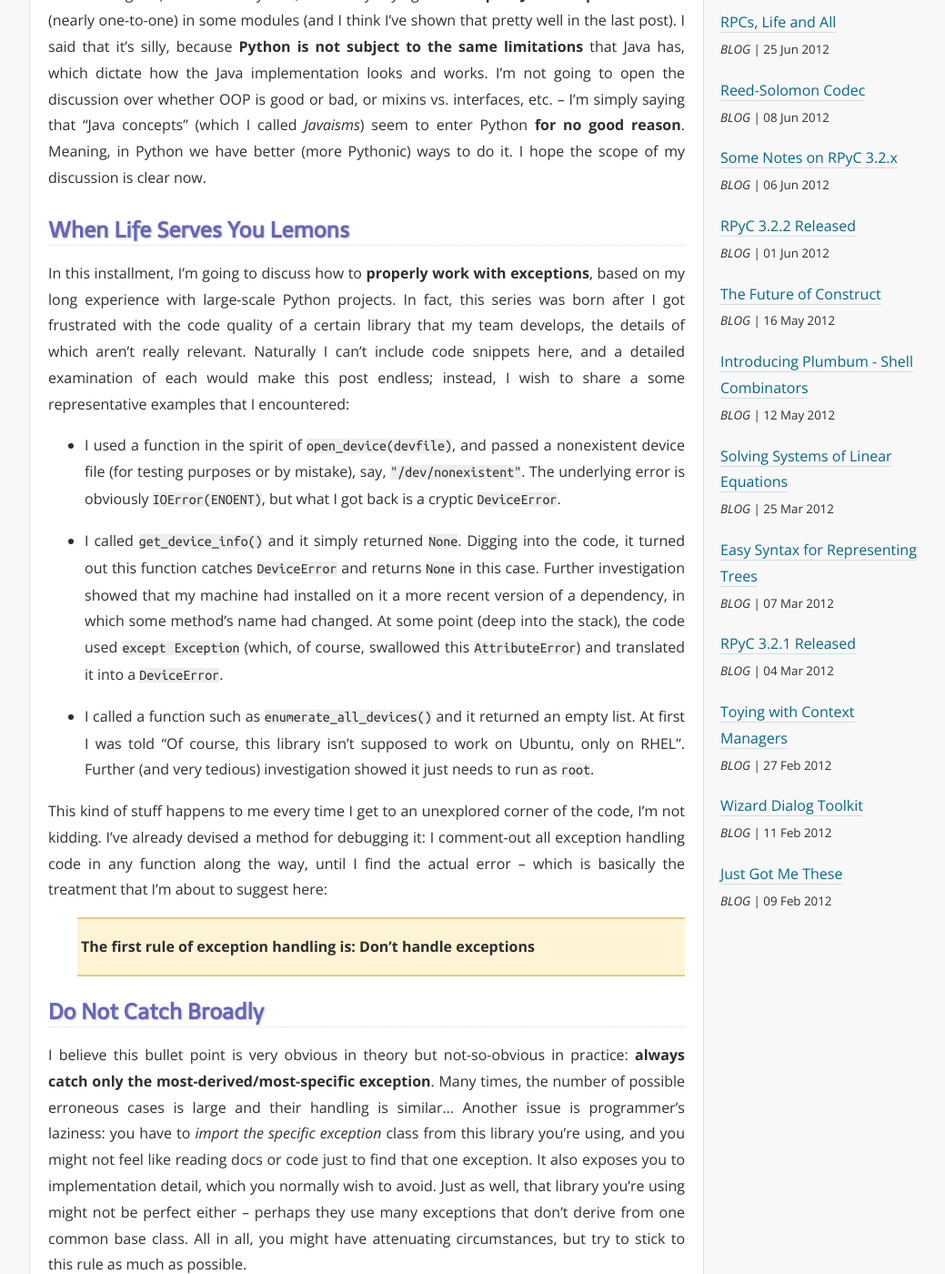
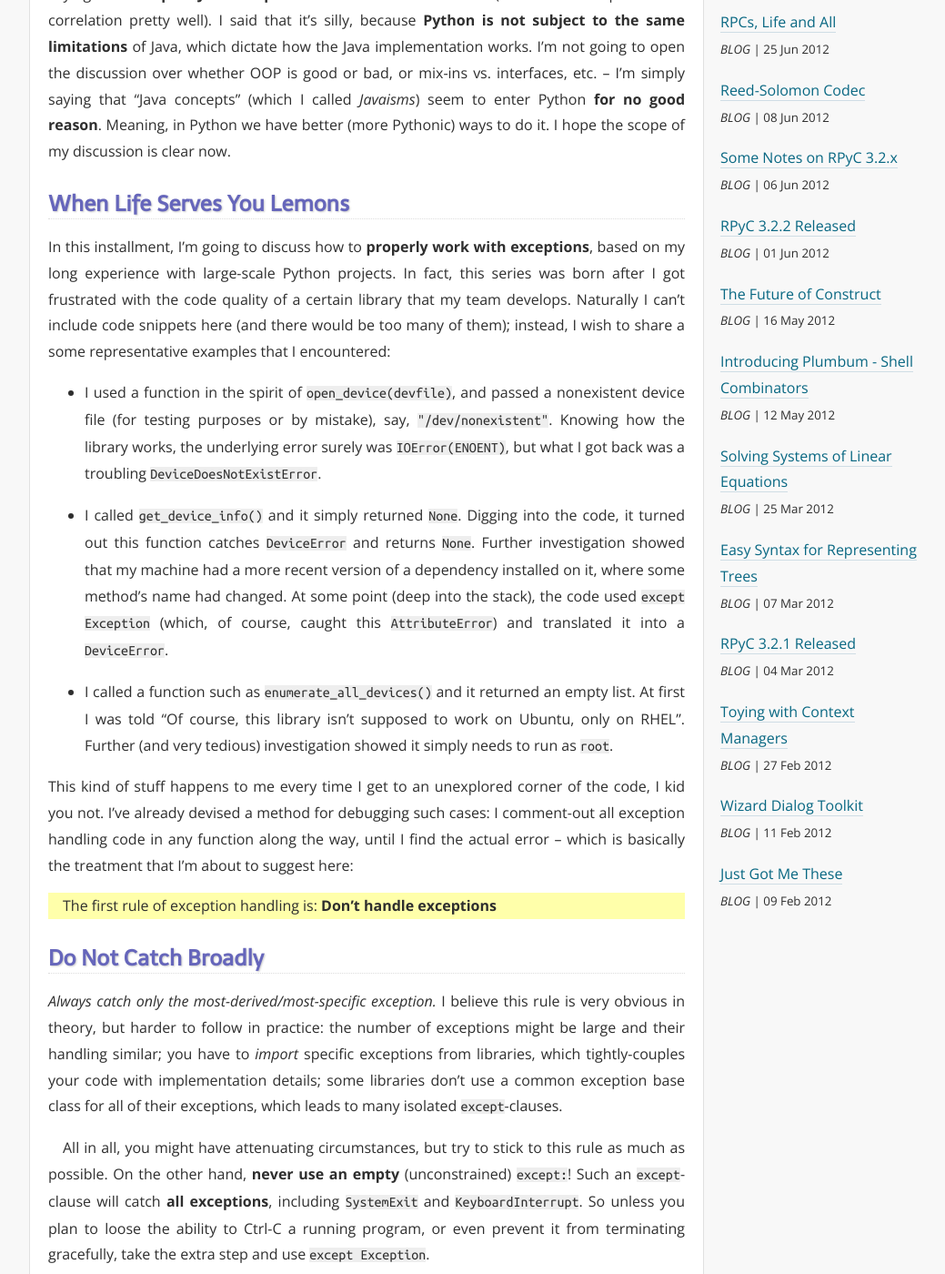
Before and after one commit to tomerfiliba/tomerfiliba.github.io, a Jekyll site: the page built from blog/_posts/2012-07-09-On-Exceptions.md, in a window 1280 px wide and 1400 px high, scrolled down 559 px. Shown: the whole window at 91% size, without its empty margins (108-1147 px from the left). Built offline with Jekyll 4.4.1, drawn with Linux system fonts in a browser that asks for light colours; Markdown is read by kramdown in place of the engine named in the settings; some of the changed text lies outside the part shown.

Commit message:
Exceptions

```diff
--- a/blog/_posts/2012-07-09-On-Exceptions.md
+++ b/blog/_posts/2012-07-09-On-Exceptions.md
@@ -8,72 +8,62 @@ draft: true
 <img src="http://tomerfiliba.com/static/res/2012-07-09-i-fixed2.jpg" class="blog_post_image" title="Nesting Exceptions..." />
 
 Considering the reactions to the [previous post](http://tomerfiliba.com/blog/Javaism) in this
-series, my intent was obviously misunderstood and I take the blame for that. Please allow me to
-clarify that **I was not attacking Java or Python**: Java is popular and has proven to be productive,
-both as a language and as an ecosystem; the stylistic and semantics choices it makes are none of my
-concerns (although I must admit I'm not a big fan). And as for Python, I was only saying that it
-**copied Java's implementation** (nearly one-to-one) in some modules (and I think I've shown that
-pretty well in the last post). I said that it's silly, because **Python is not subject to the same
-limitations** that Java has, which dictate how the Java implementation looks and works. I'm not
-going to open the discussion over whether OOP is good or bad, or mixins vs. interfaces, etc. --
-I'm simply saying that "Java concepts" (which I called *Javaisms*) seem to enter Python **for no
-good reason**. Meaning, in Python we have better (more Pythonic) ways to do it. I hope the scope
-of my discussion is clear now.
+series, my intent was obviously misunderstood. Please allow me to clarify that **I was not
+attacking Java or Python**: Java is popular and has proven to be productive,
+both as a language and as an ecosystem; the stylistic and semantic choices it makes are none of my
+concerns (although I'm not a big fan). And as for Python, I was saying that it **copied Java's
+implementation** in some modules (and I think I've proved the correlation pretty well).
+I said that it's silly, because **Python is not subject to the same limitations** of Java,
+which dictate how the Java implementation works. I'm not going to open the discussion over
+whether OOP is good or bad, or mix-ins vs. interfaces, etc. -- I'm simply saying that "Java
+concepts" (which I called *Javaisms*) seem to enter Python **for no good reason**. Meaning, in
+Python we have better (more Pythonic) ways to do it. I hope the scope of my discussion is clear now.
 
 ## When Life Serves You Lemons ##
 
 In this installment, I'm going to discuss how to **properly work with exceptions**, based on my long
 experience with large-scale Python projects. In fact, this series was born after I got frustrated
-with the code quality of a certain library that my team develops, the details of which aren't really
-relevant. Naturally I can't include code snippets here, and a detailed examination of each would
-make this post endless; instead, I wish to share a some representative examples that I encountered:
+with the code quality of a certain library that my team develops. Naturally I can't include code
+snippets here (and there would be too many of them); instead, I wish to share a some
+representative examples that I encountered:
 
 * I used a function in the spirit of ``open_device(devfile)``, and passed a nonexistent device file
-  (for testing purposes or by mistake), say, ``"/dev/nonexistent"``. The underlying error is
-  obviously ``IOError(ENOENT)``, but what I got back is a cryptic ``DeviceError``.
+  (for testing purposes or by mistake), say, ``"/dev/nonexistent"``. Knowing how the library works,
+  the underlying error surely was ``IOError(ENOENT)``, but what I got back was a troubling
+  ``DeviceDoesNotExistError``.
 
 * I called ``get_device_info()`` and it simply returned ``None``. Digging into the code, it
-  turned out this function catches ``DeviceError`` and returns ``None`` in this case.
-  Further investigation showed that my machine had installed on it a more recent version of a
-  dependency, in which some method's name had changed. At some point (deep into the stack), the
-  code used ``except Exception`` (which, of course, swallowed this ``AttributeError``) and
-  translated it into a ``DeviceError``.
+  turned out this function catches ``DeviceError`` and returns ``None``. Further investigation
+  showed that my machine had a more recent version of a dependency installed on it, where some
+  method's name had changed. At some point (deep into the stack), the code used ``except
+  Exception`` (which, of course, caught this ``AttributeError``) and translated it into a
+  ``DeviceError``.
 
 * I called a function such as ``enumerate_all_devices()`` and it returned an empty list.
   At first I was told "Of course, this library isn't supposed to work on Ubuntu, only on RHEL".
-  Further (and very tedious) investigation showed it just needs to run as ``root``.
+  Further (and very tedious) investigation showed it simply needs to run as ``root``.
 
-This kind of stuff happens to me every time I get to an unexplored corner of the code, I'm not
-kidding. I've already devised a method for debugging it: I comment-out all exception handling code
-in any function along the way, until I find the actual error -- which is basically the treatment
-that I'm about to suggest here:
+This kind of stuff happens to me every time I get to an unexplored corner of the code, I kid you
+not. I've already devised a method for debugging such cases: I comment-out all exception handling
+code in any function along the way, until I find the actual error -- which is basically the
+treatment that I'm about to suggest here:
 
-> **The first rule of exception handling is: Don't handle exceptions**
+<span style="display: block; width=100%; background: #FFA">
+The first rule of exception handling is: **Don't handle exceptions**</span>
 
 ## Do Not Catch Broadly ##
 
-I believe this bullet point is very obvious in theory but not-so-obvious in practice: **always catch
-only the most-derived/most-specific exception**. Many times, the number of possible erroneous
-cases is large and their handling is similar... Another issue is programmer's laziness: you have to
-*import the specific exception* class from this library you're using, and you might not feel like
-reading docs or code just to find that one exception. It also exposes you to implementation detail,
-which you normally wish to avoid. Just as well, that library you're using might not be perfect
-either -- perhaps they use many exceptions that don't derive from one common base class.
-All in all, you might have attenuating circumstances, but try to stick to this rule as much as
-possible.
+*Always catch only the most-derived/most-specific exception.* I believe this rule is very obvious
+in theory, but harder to follow in practice: the number of exceptions might be large and their
+handling similar; you have to *import* specific exceptions from libraries, which tightly-couples
+your code with implementation details; some libraries don't use a common exception base class for
+all of their exceptions, which leads to many isolated ``except``-clauses.
 
-On the other hand, **never use an empty** ``except:``
-
-{% highlight python %}
-try:
-    ...
-except:
-    ...
-{% endhighlight %}
-
-Such an ``except`` clause will catch **all exceptions**, including ``SystemExit`` and
-``KeyboardInterrupt``. So unless you plan to loose the ability to Ctrl-C a running program, or
-even terminate it gracefully, take the extra step and use ``except Exception:``.
+All in all, you might have attenuating circumstances, but try to stick to this rule as much
+as possible. On the other hand, **never use an empty** (unconstrained) ``except:``! Such an
+``except``-clause will catch **all exceptions**, including ``SystemExit`` and ``KeyboardInterrupt``.
+So unless you plan to loose the ability to Ctrl-C a running program, or even prevent it from
+terminating gracefully, take the extra step and use ``except Exception``.
 
 ## Do Not Be Overprotective ##
 
@@ -81,23 +71,24 @@ A tendency I find in many programmers is being overprotective towards their user
 where it seems like paternalism. It's as if they try to "take care of everything that might go
 wrong", so the user "won't have to deal with the real world"... sounds childish, I know.
 
-When I pass a filename to a function, and that function can't open the file for whatever reason,
-there's no need to *mask out* the underlying ``IOError`` in favor of a user-friendlier
-``FileDoesNotExistError`` -- as the saying goes, **"we're all consenting adults here"**. You should
-expect your users (programmers) to have sufficient background. They don't have to be kernel hackers
-just to open a file, but they surely should know what ``ENOENT`` or ``EPERM`` are (or be able to
-look them up). The "raw" ``IOError`` looks like
+When I pass a filename to a function and that function can't open it for whatever reason, there's
+no need to *mask out* the underlying ``IOError`` in favor of a "user-friendlier"
+``FileDoesNotExistError``, or return ``None`` or ``-1``. As the saying goes, **"we're all
+consenting adults here"**. You should expect your users (programmers) to have sufficient
+background: they don't have to be kernel hackers just to open a file, but they surely should
+know what ``ENOENT`` or ``EPERM`` are (or be able to look them up). Besides, the "raw"
+``IOError`` looks like
 
     Traceback (most recent call last):
       File "<stdin>", line 1, in <module>
     IOError: [Errno 2] No such file or directory: '/dev/nonexistent'
 
-and anyone with common sense would be able to cope with it.
+and anyone with some common sense would be able to cope with it.
 
 Put it differently, ask yourself what **useful information** are you adding here? How does a
 ``FileDoesNotExistError`` help the user (again, a programmer) solve the issue better? You're only
-adding clutter: now he/she would have to **catch both** ``FileDoesNotExistError`` and
-``IOError``, as you might have dealt with ``ENOENT``, but what about ``EPERM`` or ``EISDIR``?
+adding clutter; and you might have dealt with ``ENOENT``, but what about ``EPERM`` or ``EISDIR``?
+
 The error message already includes all the required information and you have nothing meaningful
 to add to that. Instead of treating your user like a baby, just let the raw ``IOError``
 propagate up.
@@ -111,25 +102,24 @@ parents :-)
 A question then arises: **what about non-programmer end-users?** What if my product's a GUI/CLI
 and a nasty stack trace suddenly shows up?
 
-Well, first of all, **this rule only deals with libraries**, or products whose end users are
-programmers. But on second thought, does it matter if it's an ``IOError`` or a
-``FileDoesNotExistError``? Either way, you'd log the traceback to a file and show an error box
-to informs the user of the issue and ask him/her what to do. The user would only care for the error
-*message*, not the traceback or the name of the exception, so where's the added value?
+Well, first of all, **this rule only deals with libraries** and products whose end users are
+programmers. But on second thought, would your user care if it's ``IOError`` or
+``FileDoesNotExistError``? Just make sure your error message descriptive and easy to understand;
+it's much more important.
 
-Then again, when it comes to non-programmers, I don't want to get into generalizations. They might
-as well **not be** consenting adults...
+But then again, when it comes to non-programmers, I don't want to get into generalizations.
+They might as well **not be** consenting adults...
 
 ## Do Not Wrap Exceptions ##
 
-Until Python 3, raising an exception during the handling of one, meant the original traceback
+Prior to Python 3, raising an exception during the handling of one, meant the original traceback
 was lost. This has been finally solved, but Python 2.x still accounts for the majority of the code
-base. Once you loose the traceback, the odds of successfully debugging the problem are much lower
-(especially when it happens off-site, at a customer's lab).
+base. Once you loose the traceback, debugging the problem are much harder (especially when it
+happens off-site, on a customer's production server).
 
 Some people think that if they develop FooLibrary, all exceptions that would ever be thrown from
 their code must derive from ``FooError``. That's a reasonable approach -- but only when it comes
-to exceptions that are actually **originate in FooLibrary**. For instance, a queuing library might
+to exceptions that actually **originate in FooLibrary**. For instance, a queuing library might
 raise ``QueueFull`` or ``QueueEmpty``, both of which derive from ``QueueError``.
 
 On the other hand, should an ``OSError``/``IOError`` happen internally, from which you can't recover,
@@ -179,11 +169,13 @@ exceptions? WTF?!* Well, let me rephrase that: exceptions should be handled only
   makes sense to run the cleanup only in case of an exception; such cases should normally look
   like so:
 
-      try:
-          do_something_that_might_fail()
-      except Exception:
-          do_cleanup()
-          raise
+  {% highligh python %}
+  try:
+      do_something_that_might_fail()
+  except Exception:
+      do_cleanup()
+      raise
+  {% endhighligh %}
 
 * **In the main function** - when all else fails, and you don't wish to crash with a traceback,
   you may catch the exception in the application's ``main`` function. You might want to log it
@@ -194,12 +186,13 @@ In other words: handle an exception only if you're actually handling the excepti
 obvious, but you'd be surprised how many times I find code that handles exceptions for no good
 reason, and in the process causes much more trouble than it initially had. It's very easy to mask
 the original exception or loose the traceback, and then you spend hours (if not days) trying to
-realize what had gone wrong. And why? Why place uncalled-for ``try-except`` blocks? It doesn't
-make your code "more robust", it just helps you shoot yourself in the leg.
+realize what had gone wrong. If you're not sure whether you should catch this or that exception,
+don't. It's much easier to add exception handling later, where it's deemed necessary, than recover
+from a lost traceback.
 
 ## Closing Words ##
 
-I think the lesson to be learnt here is simple: think before you act. This is a very general
+I think the lesson to be learnt here is simple: **think before you act.** It's a very general
 lesson, of course, but people tend to act dogmatically, without stopping for a moment to ponder
 what they're doing and how (and if) it helps them.
 
```
